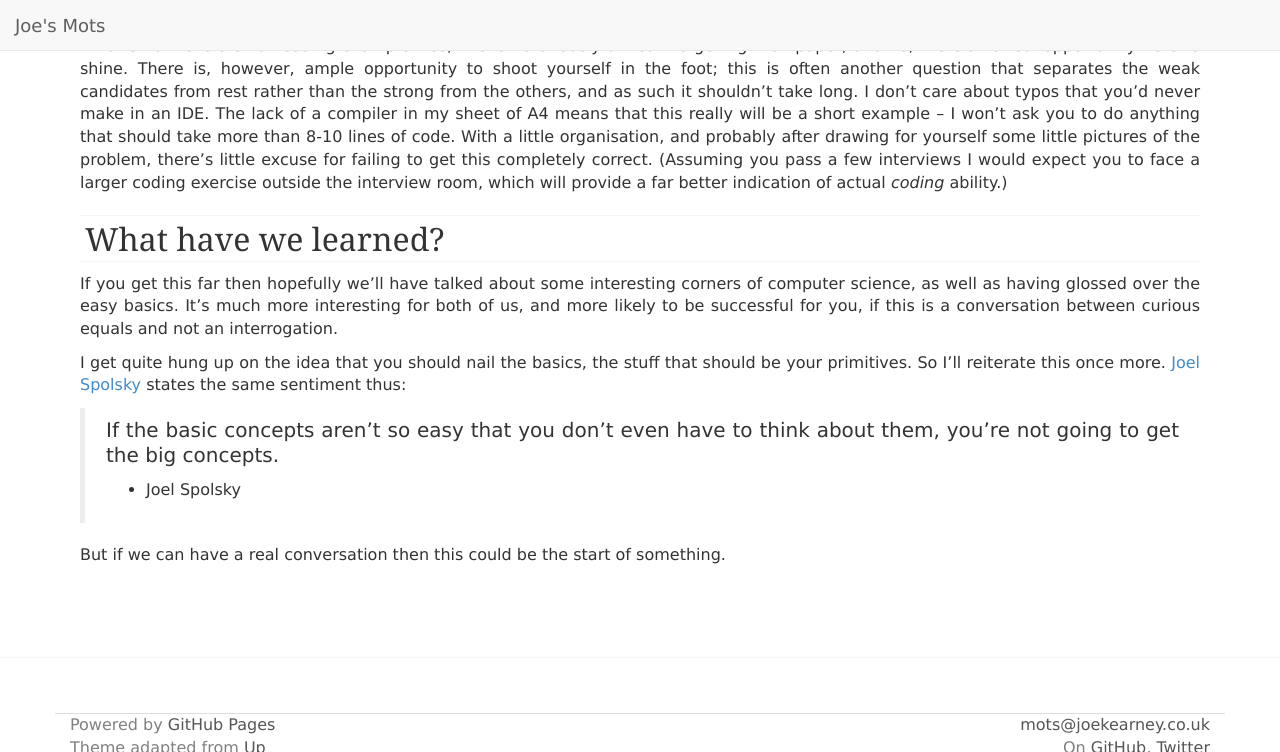
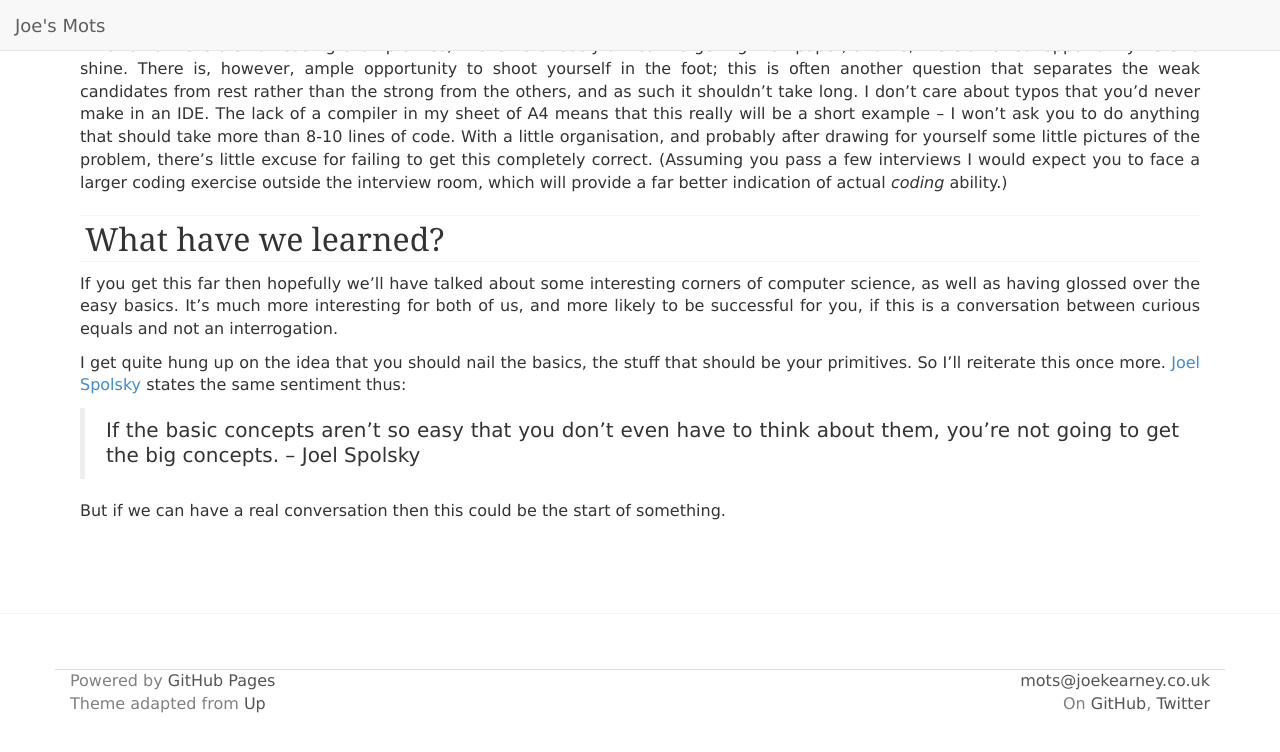
Before and after one commit to joekearney/joekearney.github.io, a Jekyll site: the page built from _posts/2013-05-13-interviewing-for-programmers.md, in a window 1280 px wide and 900 px high, scrolled down 2396 px, cut to the strip 0-752 px from the top of the window. Built offline with Jekyll 4.4.1, drawn with Linux system fonts in a browser that asks for light colours; nearby versions of some CDN libraries; some web fonts are replaced; Markdown is read by kramdown in place of the engine named in the settings; some of the changed lines change nothing that is shown.

Commit message:
quote citation format

```diff
--- a/_posts/2013-05-13-interviewing-for-programmers.md
+++ b/_posts/2013-05-13-interviewing-for-programmers.md
@@ -65,6 +65,6 @@ If you get this far then hopefully we'll have talked about some interesting corn
 
 I get quite hung up on the idea that you should nail the basics, the stuff that should be your primitives. So I'll reiterate this once more. [Joel Spolsky](http://www.joelonsoftware.com/articles/GuerrillaInterviewing3.html) states the same sentiment thus:
 > If the basic concepts aren't so easy that you don’t even have to think about them, you’re not going to get the big concepts.
-> - Joel Spolsky
+> -- <cite>Joel Spolsky</cite>
 
 But if we can have a real conversation then this could be the start of something.
```
